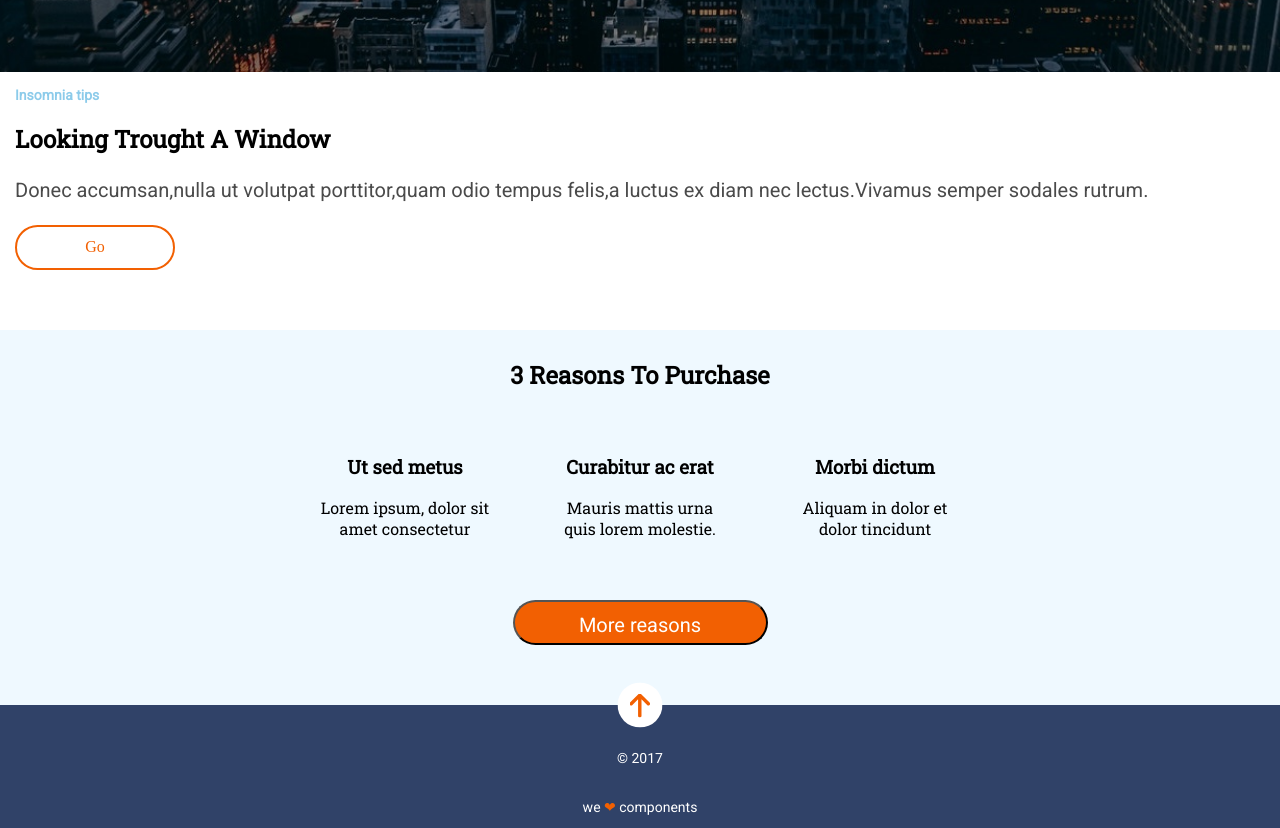
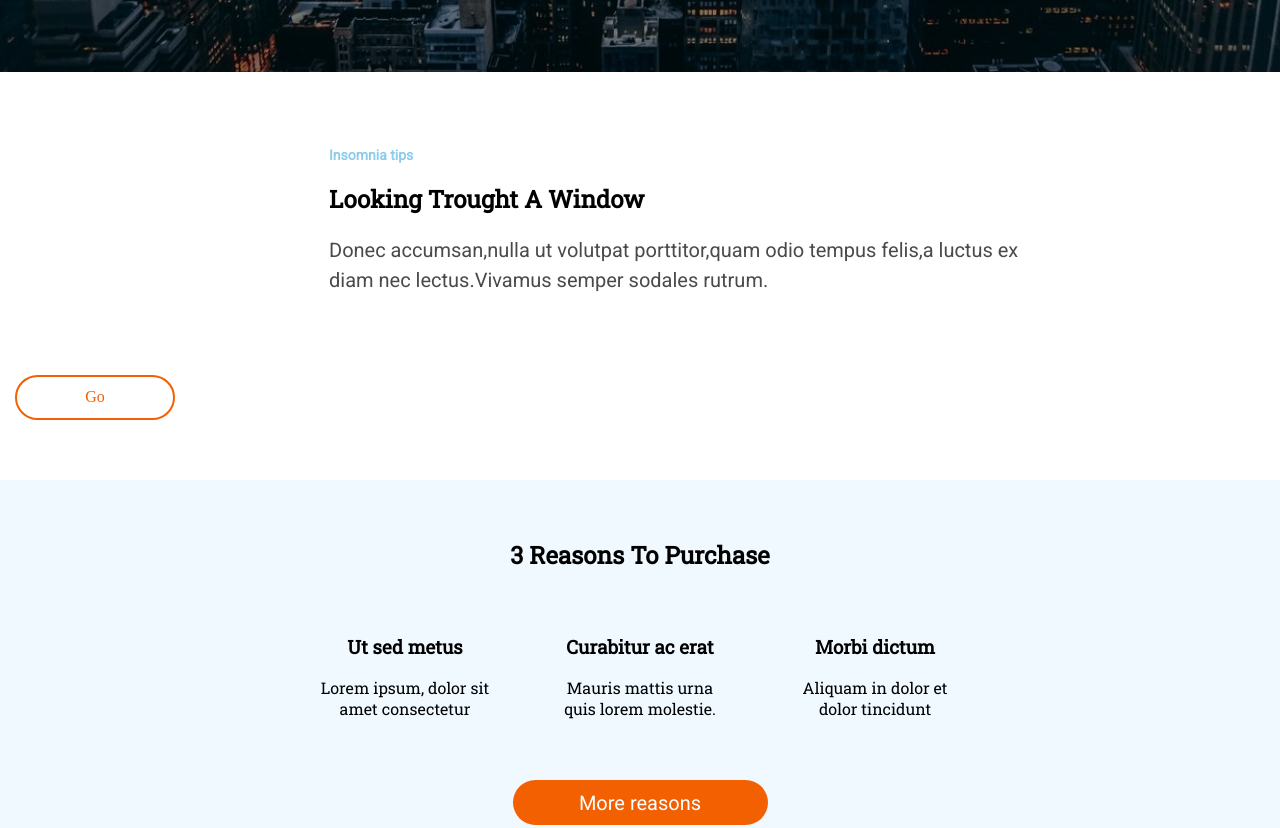
Before and after one commit to mariaoca/e-s1-evaluacion-final-mariaoca, a website: page docs/index.html in a window 1280 px wide. Shown: the part 728-1556 px from the top of the page. Drawn offline with nearby package versions, Linux system fonts and the light colour scheme; files that its build step writes are made by us from their sources.

Commit message:
actual version

```diff
--- a/_src/assets/scss/components/_header.scss
+++ b/_src/assets/scss/components/_header.scss
@@ -4,4 +4,5 @@
   height: 44px;
   position: fixed;
   background: url(../images/ico-menu.svg) center no-repeat #0271bc;
+  border:none;
 }
--- a/_src/assets/scss/components/_main.scss
+++ b/_src/assets/scss/components/_main.scss
@@ -16,6 +16,7 @@
 
 
  .done_accumsan{
+  width: 290px;
   font-family:'Roboto';
   font-size: 18px;
   color: #4a4a4a;
@@ -81,9 +82,11 @@ a {
     border-radius: 22.5px;
     background-color: #f26002;
     margin-bottom: 60px;
+    border:none;
     transition-delay: 0.2s;
     &:hover{
       transform: scale(1.1);
+
     }
   }
   .btn_span{
@@ -101,10 +104,22 @@ a {
   }
 
 
+
+
 @media all and (min-width: 768px) and (max-width: 1280px){
 .list_reasons {
   display:grid;
   grid-template-columns: 1fr 1fr 1fr;
+
+}
+.ut_sed.item1{
+  grid-column: 1 / 2;
+}
+.ut_sed .item2 {
+  grid-column:2 / 3;
+}
+.ut_sed.item3 {
+  grid-column: 3 / 4;
 }
 .hero_content{
   bottom: 120px;
@@ -120,8 +135,17 @@ a {
 .hero_text{
   font-size: 24px;
 }
+.main_text{
+  padding:30px 39px 60px;
+}
+.main_second{
+  padding-top:30px;
+  padding-bottom: 60px;
+}
 .done_accumsan{
   font-size: 20px;
+  width: 690px;
+  height: 60px;
 }
 .go {
   width: 91px;
@@ -147,9 +171,24 @@ a {
     line-height: 132px;
     text-align: center;
   }
+  .main_text{
+    margin-left: 275px;
+    margin-right: 275px;
+    padding-top:60px;
+    padding-bottom: 60px;
+  }
+  .done_accumsan{
+    font-size: 20px;
+    width: 730px;
+    height: 60px;
+  }
   .go {
     width: 160px;
     height: 45px;
+  }
+  .main_second{
+    padding-top:30px;
+    padding-bottom: 60px;
   }
   .btn_reasons{
     width: 255px;
```
Also changed, not shown: _src/templates/partials/_main.html (+5 -4 lines).
